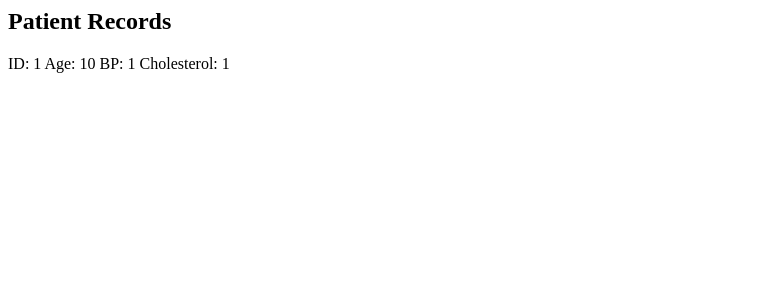
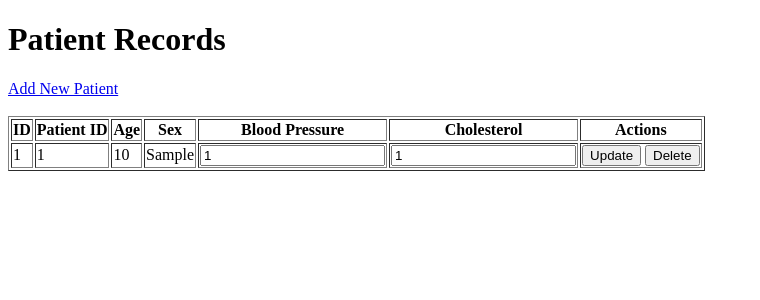
Before and after one commit to t0m0h1/SSD-2026-Assignment-1, a Flask app: page /patients in a window 1280 px wide. Shown: the top 300 px of the page, without its empty margins (0-760 px from the left). Run offline with Flask 3, Linux system fonts and the light colour scheme; a user stored in the database is signed in; data comes from the database, SQL or seed files in the repository; both versions use the stored data as it was after the commit; tables that the repository leaves empty hold one stand-in row (values such as "Sample post").

Commit message:
add functionality of adding patient records

```diff
--- a/templates/patient_records.html
+++ b/templates/patient_records.html
@@ -1,12 +1,69 @@
-<h2>Patient Records</h2>
+<!DOCTYPE html>
+<html>
+<head>
+    <title>Patient Records</title>
+</head>
 
-{% for r in records %}
+<body>
 
-<p>
-ID: {{ r.patient_id }}
-Age: {{ r.age }}
-BP: {{ r.blood_pressure }}
-Cholesterol: {{ r.cholesterol }}
-</p>
+<h1>Patient Records</h1>
+
+<a href="{{ url_for('patients.add_patient') }}">Add New Patient</a>
+
+<br><br>
+
+<table border="1">
+
+<tr>
+    <th>ID</th>
+    <th>Patient ID</th>
+    <th>Age</th>
+    <th>Sex</th>
+    <th>Blood Pressure</th>
+    <th>Cholesterol</th>
+    <th>Actions</th>
+</tr>
+
+{% for record in records %}
+
+<tr>
+
+<td>{{ record.id }}</td>
+<td>{{ record.patient_id }}</td>
+<td>{{ record.age }}</td>
+<td>{{ record.sex }}</td>
+
+<form action="{{ url_for('patients.update_patient', id=record.id) }}" method="POST">
+
+<td>
+<input type="text" name="blood_pressure" value="{{ record.blood_pressure }}">
+</td>
+
+<td>
+<input type="text" name="cholesterol" value="{{ record.cholesterol }}">
+</td>
+
+<td>
+
+<button type="submit">Update</button>
+
+</form>
+
+{% if current_user.role == "admin" %}
+
+<form action="{{ url_for('patients.delete_patient', id=record.id) }}" method="GET" style="display:inline;">
+<button type="submit">Delete</button>
+</form>
+
+{% endif %}
+
+</td>
+
+</tr>
 
 {% endfor %}
+
+</table>
+
+</body>
+</html>
```
Also changed, not shown: templates/add_patient.html (+61 -4 lines), instance/users.db.
